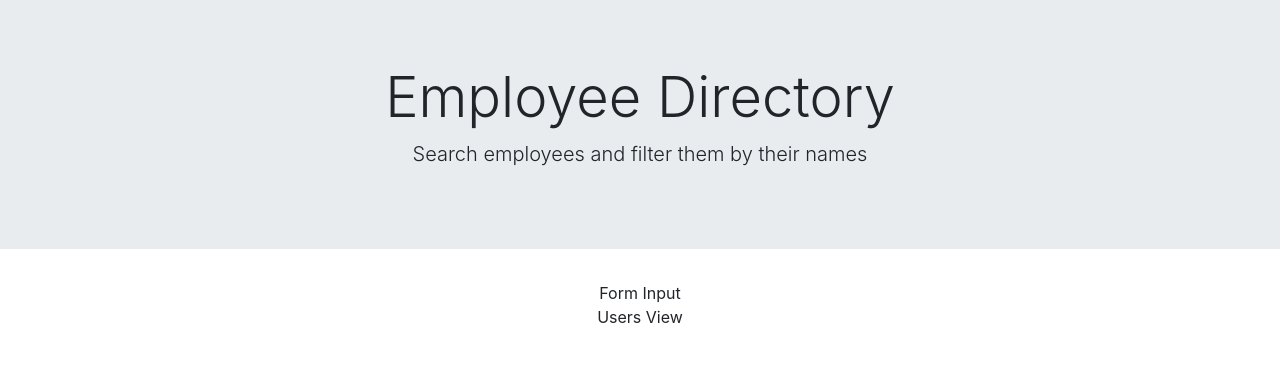
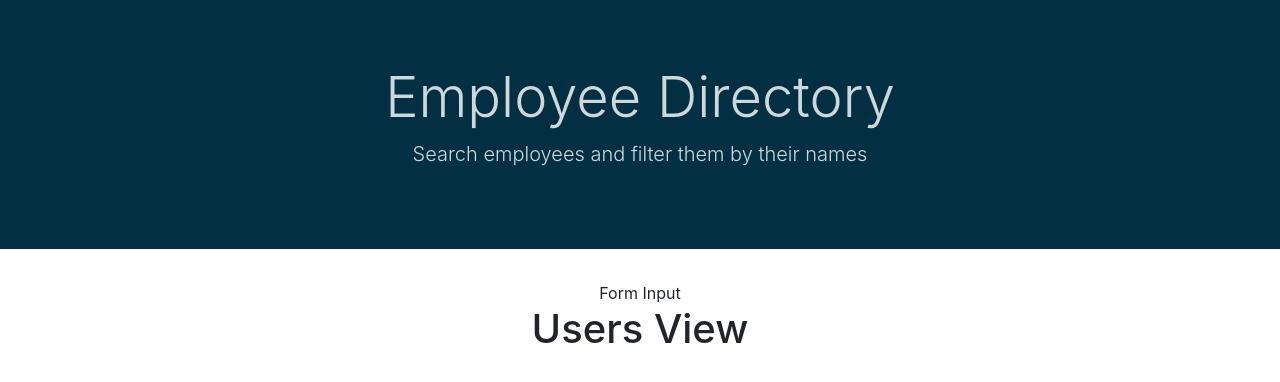
Before and after one commit to Piotr72us/employee-connect, a React (Create React App) app in the folder employee-connect/: page / in a window 1280 px wide. Shown: the top 382 px of the page. Built offline with nearby package versions, Linux system fonts and the light colour scheme.

Commit message:
jumbotron

```diff
--- a/employee-connect/src/App.css
+++ b/employee-connect/src/App.css
@@ -36,3 +36,11 @@
     transform: rotate(360deg);
   }
 }
+
+.tester {
+  background: rgb(2, 48, 66);
+}
+
+.lighter {
+  color: rgba(255, 255, 255, 0.808);
+}
--- a/employee-connect/src/components/Header.js
+++ b/employee-connect/src/components/Header.js
@@ -3,10 +3,10 @@ import React from "react";
 function Header () {
 
   return (
-  <div className="jumbotron jumbotron-fluid">
+  <div className="jumbotron jumbotron-fluid tester">
     <div className="container dark">
-      <h1 className="display-4">Employee Directory</h1>
-      <p className="lead">Search employees and filter them by their names</p>
+      <h1 className="display-4 lighter">Employee Directory</h1>
+      <p className="lead lighter">Search employees and filter them by their names</p>
     </div>
 </div>
   )
--- a/employee-connect/src/components/UsersView.js
+++ b/employee-connect/src/components/UsersView.js
@@ -5,9 +5,17 @@ function UsersView(props) {
   console.log("Here are our users", getUsers)
   // console.log("Here are our users", getUsers.results[0].name.first)
    // props: users (filteredUsers)
+
    // button to filter by name
       // onClick -> this.sortUsers
-  return <div>Users View</div>;
+  return (<div>
+    <h1>Users View</h1>
+    <h2>
+      <p>
+        {/* {getUsers.results[0].name.first} */}
+      </p>
+    </h2>
+    </div>);
 }
 
 export default UsersView;
```
Also changed, not shown: 1 other file (tests, documents, lock files or other folders).
